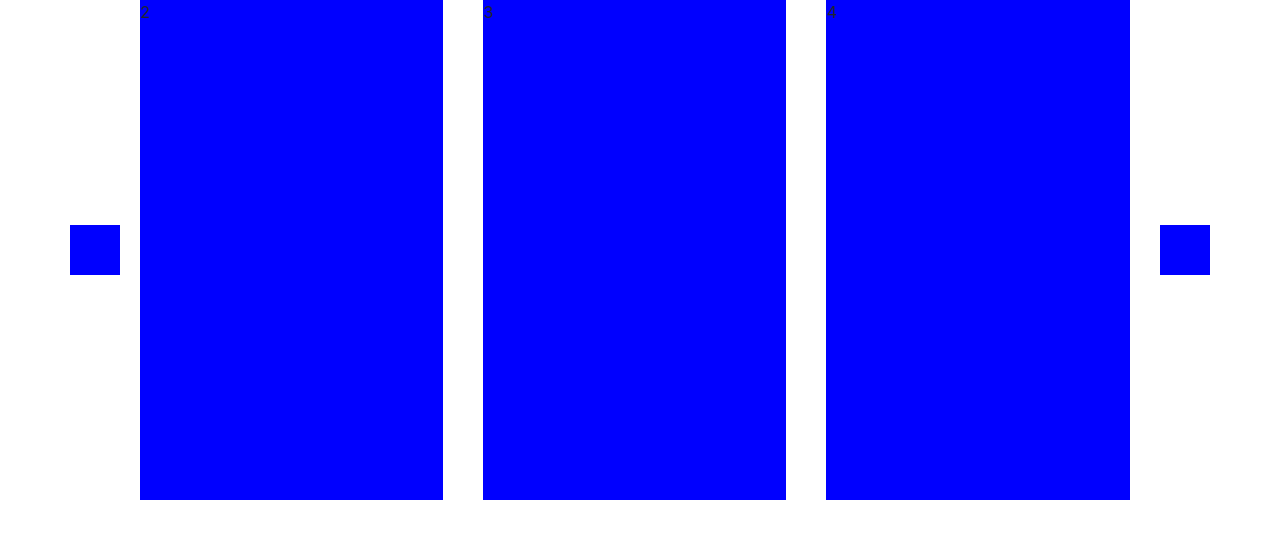
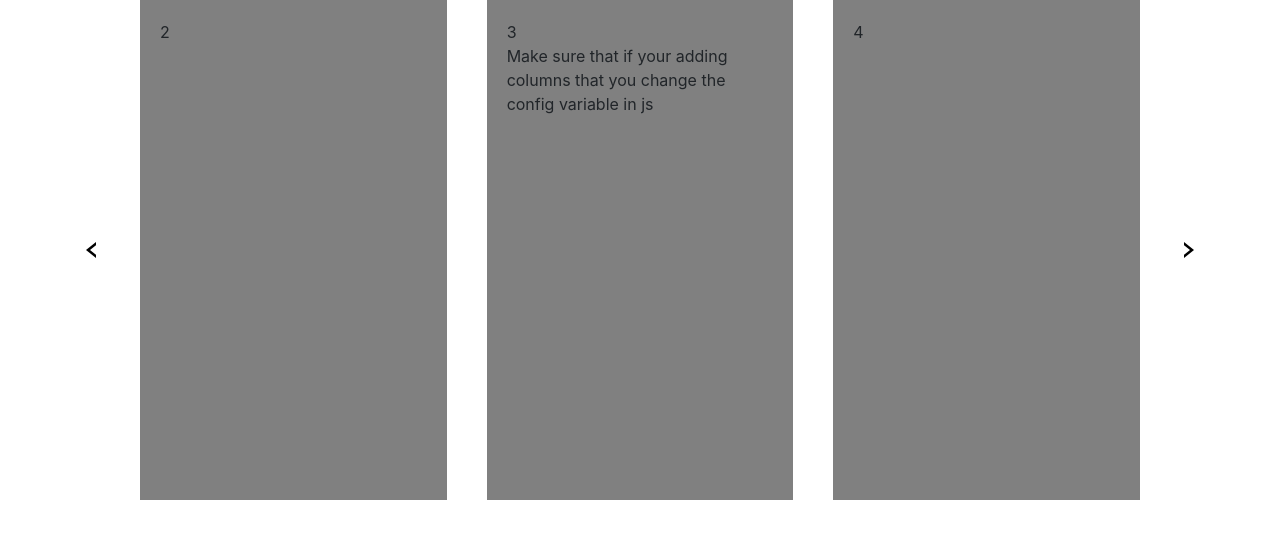
Before and after one commit to DanHorsch/js-modules, a plain HTML site: page slide-and-hide/index.html in a window 1280 px wide. Drawn offline with nearby package versions, Linux system fonts and the light colour scheme.

Commit message:
changed out bright colors, and added some arrows for the slider controls

```diff
--- a/slide-and-hide/index.html
+++ b/slide-and-hide/index.html
@@ -16,7 +16,9 @@
       <div class="row slide-row">
         <div id="slide-1" class="slide-column slide-first">1</div>
         <div id="slide-2" class="slide-column">2</div>
-        <div id="slide-3" class="slide-column">3</div>
+        <div id="slide-3" class="slide-column">3
+                    <p>Make sure that if your adding columns that you change the config variable in js</p>
+        </div>
         <div id="slide-4" class="slide-column">4</div>
         <div id="slide-5" class="slide-column slide-last">5</div>
       </div>
--- a/slide-and-hide/scripts.js
+++ b/slide-and-hide/scripts.js
@@ -1,6 +1,6 @@
 
 // config variables
-var columnWidth = 33;
+var columnWidth = 33.33;
 var transitionSpeed = 1; // in seonds
 var lastColumnNumber = 5;
 var windowWidth = $(window).width();
@@ -21,13 +21,12 @@ $(document).ready(function() {
   $('.slide-column').each(function(index, element) {
     $('#slide-' + (index + 1)).css("left", leftPosition + "%");
     leftPosition += columnWidth;
-    $(element).css("background-color", "blue");
     $(element).css("transition", "all " + transitionSpeed + "s");
   })
 });
 
 // move elements to the left
-$('#slide-left').on("click", function() {
+$('#slide-right').on("click", function() {
   if(isTransitioning == false) {
     isTransitioning = true;
     var lastColumnLeft = $('.slide-last').css("left");
@@ -43,7 +42,7 @@ $('#slide-left').on("click", function() {
 });
 
 // move elements to the right
-$('#slide-right').on("click", function() {
+$('#slide-left').on("click", function() {
   if(isTransitioning == false) {
     isTransitioning = true;
     $('.slide-first').show();
--- a/slide-and-hide/styles.css
+++ b/slide-and-hide/styles.css
@@ -6,27 +6,50 @@ html, body {
   padding: 0;
 }
 .slide-column {
+  padding: 20px;
   height: 500px;
-  width: calc(33% - 40px);
+  width: calc(33.33% - 40px);
   margin:0 20px;
   position: absolute;
   top: 0;
   left: -33%;
-  background-color: red;
-}
-.slide-first {
-  background-color: green !important;
-}
-.slide-last, .slide-first {
-  display: none;
+  background-color: gray;
 }
 .slide-control {
   position: absolute;
   top: 50%;
   transform: translateY(-50%);
-  background-color: blue;;
   width: 50px;
   height: 50px;
+}
+.slide-control:before {
+  content: "";
+  position: absolute;
+  top: 50%;
+  left: calc(50% - 4px);
+  transform: translate(-50%, -50%);
+  border-bottom: solid 8px transparent;
+  border-top: solid 8px transparent;
+  border-right: solid 10px black;
+}
+.slide-control:after {
+  content: "";
+  position: absolute;
+  top: 50%;
+  left: 50%;
+  transform: translate(-50%, -50%);
+  border-bottom: solid 8px transparent;
+  border-top: solid 8px transparent;
+  border-right: solid 10px white;
+}
+.slide-control:hover {
+  cursor: pointer;
+}
+#slide-right:after, #slide-right:before {
+  transform: translate(-50%, -50%) rotate(180deg);
+}
+#slide-right:before {
+  left: calc(50% + 4px);
 }
 #slide-right {
   right: 0;
```
